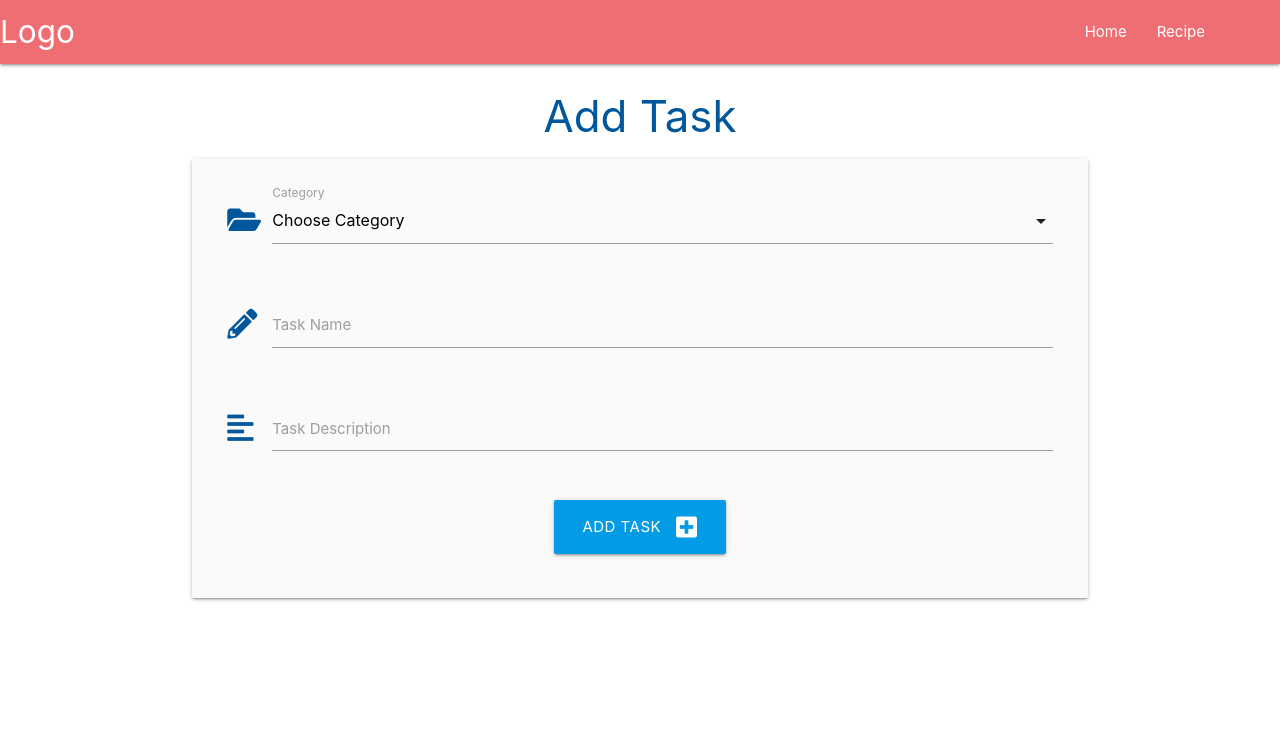
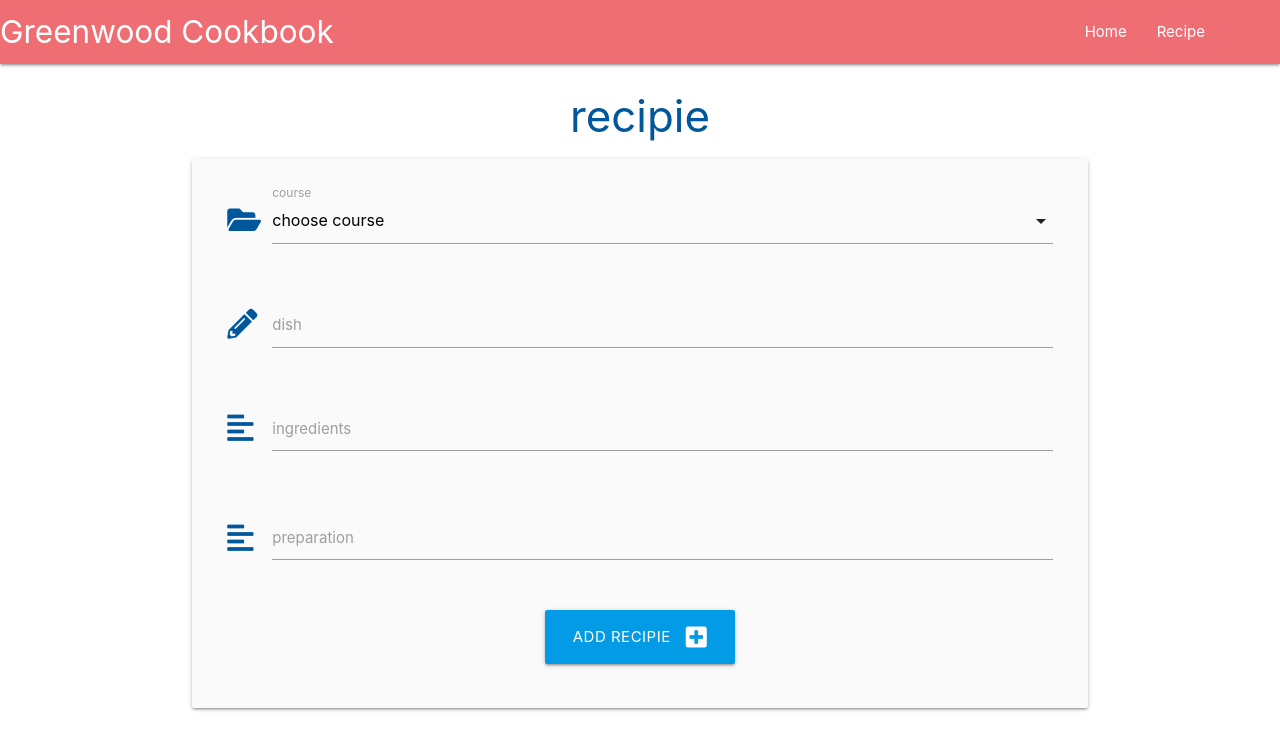
Before and after one commit to Code-Institute-Submissions/milestoneproject3-8, a Flask app: page /add_task in a window 1280 px wide. Shown: the top 750 px of the page. Run offline with Flask 2, Linux system fonts and the light colour scheme; data that the repository does not hold is empty; some libraries are stand-ins or nearby versions.

Commit message:
Made the recipie field

```diff
--- a/app.py
+++ b/app.py
@@ -28,15 +28,16 @@ def get_tasks():
 def add_task():
     if request.method == "POST":
         task = {
-            "category_name": request.form.get("category_name"),
-            "task_name": request.form.get("task_name"),
-            "task_description": request.form.get("task_description")
+            "course": request.form.get("course"),
+            "dish": request.form.get("dish"),
+            "ingredients": request.form.get("ingredients"),
+            "prep": request.form.get("prep")
         }
         mongo.db.tasks.insert_one(task)
         flash ("Task Sucessfully Added")
         return redirect(url_for("get_tasks"))
 
-    categories = mongo.db.categories.find().sort("category_name", 1)
+    categories = mongo.db.categories.find().sort("course", 1)
     return render_template("add_task.html", categories=categories)
 
 
@@ -46,9 +47,10 @@ def add_task():
 def edit_task(task_id):
     if request.method == "POST":
         submit = {
-            "category_name": request.form.get("category_name"),
-            "task_name": request.form.get("task_name"),
-            "task_description": request.form.get("task_description")
+            "course": request.form.get("course"),
+            "dish": request.form.get("dish"),
+            "ingredients": request.form.get("ingredients"),
+            "prep": request.form.get("prep")
         }
         mongo.db.tasks.update({"_id": ObjectId(task_id)}, submit)
         flash ("Task Sucessfully Updated")
@@ -56,7 +58,7 @@ def edit_task(task_id):
 
 
     task = mongo.db.tasks.find_one({"_id": ObjectId(task_id)})
-    categories = mongo.db.categories.find().sort("category_name", 1)
+    categories = mongo.db.categories.find().sort("dish", 1)
     return render_template("edit_task.html", task=task, categories=categories)
 
 
--- a/templates/add_task.html
+++ b/templates/add_task.html
@@ -1,7 +1,7 @@
 {% extends "base.html" %}
 {% block content %}
 
-    <h3 class="light-blue-text text-darken-4 center-align">Add Task</h3>
+    <h3 class="light-blue-text text-darken-4 center-align">recipie</h3>
 
 
     <div class="row card-panel grey lighten-5">
@@ -10,39 +10,48 @@
             <div class="row">
                 <div class="input-field col s12">
                     <i class="fas fa-folder-open prefix light-blue-text text-darken-4"></i>
-                    <select id="category_name" name="category_name" class="validate" required>
-                        <option value="" disabled selected>Choose Category</option>
+                    <select id="course" name="course" class="validate" required>
+                        <option value="" disabled selected>choose course</option>
                     {% for category in categories %}
-                        <option value="{{ category.category_name }}">{{ category.category_name }}</option>
+                        <option value="{{ category.course }}">{{ category.course }}</option>
                     {% endfor %}
                     </select>
-                    <label for="category_name">Category</label>
+                    <label for="course">course</label>
                 </div>
             </div>
             <!--task name-->
             <div class="row">
                 <div class="input-field col s12">
                     <i class="fas fa-pencil-alt prefix light-blue-text text-darken-4"></i>
-                    <input id="task_name" name="task_name" minlength="5" maxlength="50" type="text" class="validate" required>
-                    <label for="task_name">Task Name</label>
+                    <input id="dish" name="dish" minlength="5" maxlength="50" type="text" class="validate" required>
+                    <label for="dish">dish</label>
                 </div>
             </div>
             <!--task description-->
             <div class="row">
                 <div class="input-field col s12">
                     <i class="fas fa-align-left prefix light-blue-text text-darken-4"></i>
-                    <textarea id="task_description" name="task_description" minlength="5"
+                    <textarea id="ingredients" name="ingredients" minlength="5"
                      maxlength="200" class="materialize-textarea validate" required></textarea>
-                    <label for="task_description">Task Description</label>
+                    <label for="ingredients">ingredients</label>
                 </div>
             </div>
+            <div class="row">
+                <div class="input-field col s12">
+                    <i class="fas fa-align-left prefix light-blue-text text-darken-4"></i>
+                    <textarea id="prep" name="prep" minlength="5"
+                     maxlength="200" class="materialize-textarea validate" required></textarea>
+                    <label for="prep">preparation</label>
+                </div>
+            </div>
+
 
 
             <!--submit button-->
             <div class="row">
                 <div class="col s12 center-align">
                     <button type="submit" class="btn-large light-blue darken-1 text-shadow">
-                    Add Task<i class="fas fa-plus-square right"></i>
+                    add recipie<i class="fas fa-plus-square right"></i>
                     </button>
                 </div>
             </div>
--- a/templates/base.html
+++ b/templates/base.html
@@ -16,7 +16,7 @@
     <header>
         <nav>
             <div class="nav-wrapper">
-                <a href="{{url_for('get_tasks')}}" class="brand-logo">Logo</a>
+                <a href="{{url_for('get_tasks')}}" class="brand-logo">Greenwood Cookbook</a>
                 <a href="#" data-target="mobile-demo" class="sidenav-trigger"><i class="material-icons">menu</i></a>
                 <ul class="right hide-on-med-and-down">
                     <li><a href="{{url_for('get_tasks')}}">Home</a></li>
```
Also changed, not shown: templates/edit_task.html (+22 -11 lines), templates/tasks.html (+5 -5 lines).
